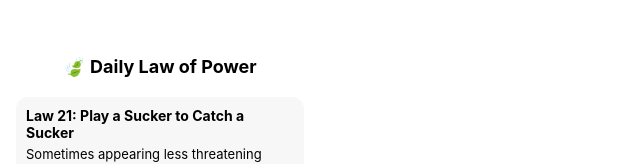
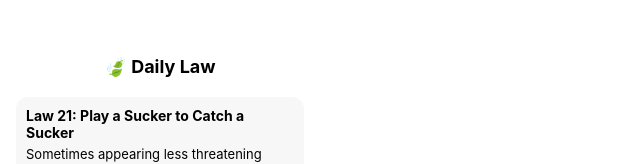
Before and after one commit to kkm6418/daily-laws-widget, a plain HTML site: page index.html in a window 1280 px wide. Shown: the top 164 px of the page, without its empty margins (0-640 px from the left). Drawn offline with Linux system fonts and the light colour scheme.

Commit message:
Update index.html

```diff
--- a/index.html
+++ b/index.html
@@ -11,7 +11,7 @@
 
 <div class="widget">
 
-    <h1>🍃 Daily Law of Power</h1>
+    <h1>🍃 Daily Law</h1>
 
     <div class="card">
         <h2 id="law-title"></h2>
```
